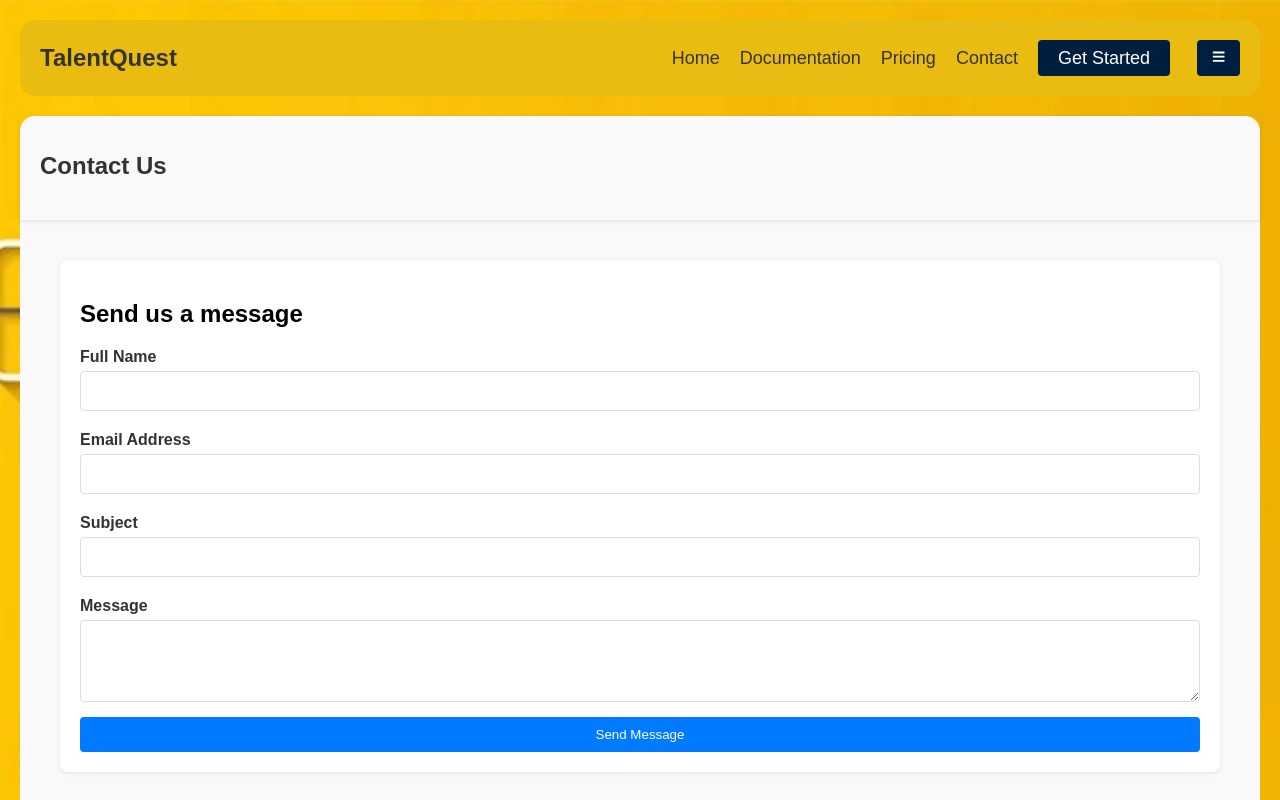
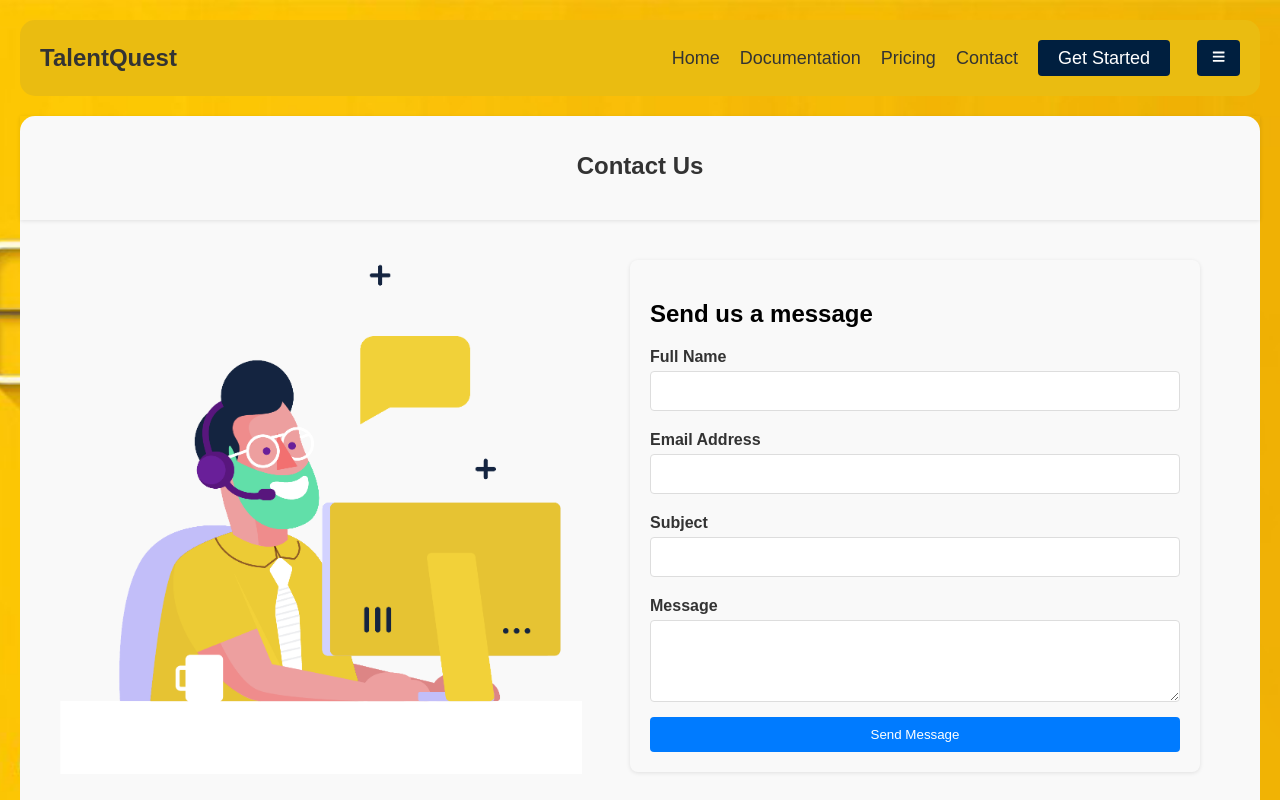
Before and after one commit to ZakariaBenlamkadam/Nlp-recrutement, a React (Create React App) app in the folder client/: page /contact in a window 1280 px wide. Shown: the top 800 px of the page. Built offline with nearby package versions, Linux system fonts and the light colour scheme.

Commit message:
changed contact page

```diff
--- a/client/src/components/Contact.jsx
+++ b/client/src/components/Contact.jsx
@@ -14,8 +14,14 @@ export default function Contact() {
       {/* Main Content */}
       <main className="main-content1">
         <div className="contact-container">
+          {/* Contact Form and Image Container */}
+          <div className="contact-form-image-container">
+          {/* Image Container */}
+          <div className="contact-image-container">
+              <img src="contact.png" alt="Contact Us" className="contact-image" />
+            </div>
+            {/* Contact Form */}
             <div className="contact-form-container">
-            {/* Contact Form */}
               <div className="contact-card">
                 <h2>Send us a message</h2>
                 <form className="contact-form">
@@ -40,6 +46,9 @@ export default function Contact() {
                   </div>
                 </form>
               </div>
+            </div>
+
+
           </div>
 
           {/* Location and Office Information */}
@@ -69,7 +78,6 @@ export default function Contact() {
           </div>
         </div>
       </main>
-
     </div>
   );
 }
--- a/client/src/components/ContactPage.css
+++ b/client/src/components/ContactPage.css
@@ -11,12 +11,18 @@
 .header3 {
   box-shadow: 0 1px 4px rgba(0, 0, 0, 0.1);
   padding: 20px;
+  display: flex; /* Add this line */
+  justify-content: center; /* Center the header content */
+  align-items: center; /* Vertically center the header content */
 }
 
 .header-content {
   display: flex;
   align-items: center;
+  justify-content: center; /* Center content within the header */
+  width: 100%; /* Ensures it takes full width */
 }
+
 
 h1 {
   font-size: 24px;
@@ -31,16 +37,39 @@ h1 {
 
 .contact-container {
   display: flex;
-  flex-direction: column;
-  gap: 40px;
+  flex-direction: column; /* Change to column for proper layout */
 }
 
+/* Contact form and image container */
+.contact-form-image-container {
+  display: flex; /* Keep them in a row */
+  justify-content: space-between; /* Space between form and image */
+  align-items: flex-start; /* Align items to the start */
+  margin-bottom: 20px; /* Space below the form/image */
+}
+
+/* Adjusting the form container */
 .contact-form-container {
-  flex: 1;
+  flex: 1; /* Takes half of the available space */
+  margin-right: 20px; /* Space between form and image */
+}
+
+/* Adjusting the image container */
+.contact-image-container {
+  flex: 1; /* Takes half of the available space */
+}
+
+.contact-image {
+  width: 100%; /* Make the image responsive */
+  height: auto; /* Maintain aspect ratio */
+}
+
+/* Ensure contact info stays below the form and image */
+.contact-info {
+  margin-top: 20px; /* Add spacing between the form/image and the contact info */
 }
 
 .contact-card {
-  background-color: white;
   padding: 20px;
   border-radius: 8px;
   box-shadow: 0 1px 4px rgba(0, 0, 0, 0.1);
@@ -70,7 +99,7 @@ h1 {
   padding: 10px;
   border: 1px solid #ddd;
   border-radius: 4px;
-  text-align: left; /* Ensure text inside input fields is left-aligned */
+  text-align: left;
 }
 
 .contact-form textarea {
@@ -89,11 +118,6 @@ h1 {
 
 .btn-submit:hover {
   background-color: #0056b3;
-}
-
-/* Contact information */
-.contact-info {
-  flex: 1;
 }
 
 .info-card {
@@ -126,3 +150,23 @@ h1 {
 .social-icons a:hover {
   text-decoration: underline;
 }
+
+
+/* Add this media query at the end of your existing CSS */
+@media (max-width: 768px) {
+  /* Change contact-container to column layout on smaller screens */
+  .contact-container {
+    flex-direction: column; /* Stack contact info below form/image */
+  }
+
+  .contact-form-image-container {
+    flex-direction: column; /* Stack form and image vertically on small screens */
+    align-items: center; /* Center align them */
+  }
+
+  .contact-form-container,
+  .contact-image-container {
+    width: 100%; /* Full width for each component */
+    margin-right: 0; /* Remove right margin for vertical stacking */
+  }
+}
--- a/client/src/components/Layout.css
+++ b/client/src/components/Layout.css
@@ -70,15 +70,16 @@
     color: #f0f0f0;
     text-decoration: none;
     width: 155px;
+    cursor: pointer;
   }
   .footer-link, .sidebar-link {
     display: flex;
     align-items: center;
-}
+  }
 
-.footer-link svg, .sidebar-link svg {
-    margin-right: 8px;
-}
+  .footer-link svg, .sidebar-link svg {
+      margin-right: 8px;
+  }
 
   .sidebar-link:hover {
     background-color: #ce9f07;
@@ -597,3 +598,9 @@
   }
 
 }
+/* Hide dropdown for screens wider than 700px */
+@media (min-width: 700px) {
+  .dropdown-content {
+    display: none; /* Hide dropdown content */
+  }
+}
--- a/client/src/components/Layout.jsx
+++ b/client/src/components/Layout.jsx
@@ -53,15 +53,16 @@ function Layout() {
                     </a>
                 </div>
                 <nav className="sidebar-nav">
-                    <div className="collapsible">
+                <div className="collapsible">
+                    {windowWidth < 700 ? (
                         <div
                             className={`sidebar-link ${location.pathname === '/' ? 'active' : ''}`}
-                            onClick={windowWidth < 700 ? toggleDropdown : undefined} // Toggle dropdown on click if on mobile
-                            onMouseEnter={windowWidth >= 700 ? () => setIsDropdownOpen(true) : undefined}
-                            onMouseLeave={windowWidth >= 700 ? () => setIsDropdownOpen(false) : undefined}
+                            onClick={toggleDropdown}  // Toggle dropdown only for small screens
                         >
                             <div className="icon1 home-icon"></div>
                             {isSidebarOpen && <span>Home</span>}
+
+                            {/* Dropdown for small screens */}
                             {isDropdownOpen && (
                                 <div className="dropdown-content">
                                     <Link to="/" className="sidebar-link">Home</Link>
@@ -71,7 +72,17 @@ function Layout() {
                                 </div>
                             )}
                         </div>
-                    </div>
+                    ) : (
+                        /* Direct Home link for larger screens */
+                        <Link to="/" className={`sidebar-link ${location.pathname === '/' ? 'active' : ''}`}>
+                            <div className="icon1 home-icon"></div>
+                            {isSidebarOpen && <span>Home</span>}
+                        </Link>
+                    )}
+                </div>
+
+
+
                     {isAuthenticated && (
                         <>
                             <Link to="/resume-match" className={`sidebar-link1 ${location.pathname === '/resume-match' ? 'active' : ''}`}>
```
Also changed, not shown: client/public/contact.png (added), client/public/job.png (added). Lines whose indentation alone changed are shown as unchanged.
